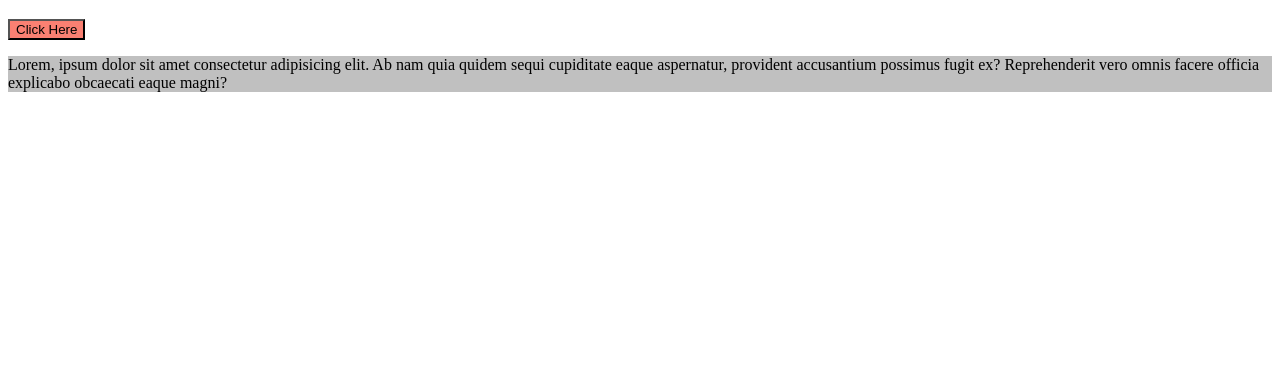
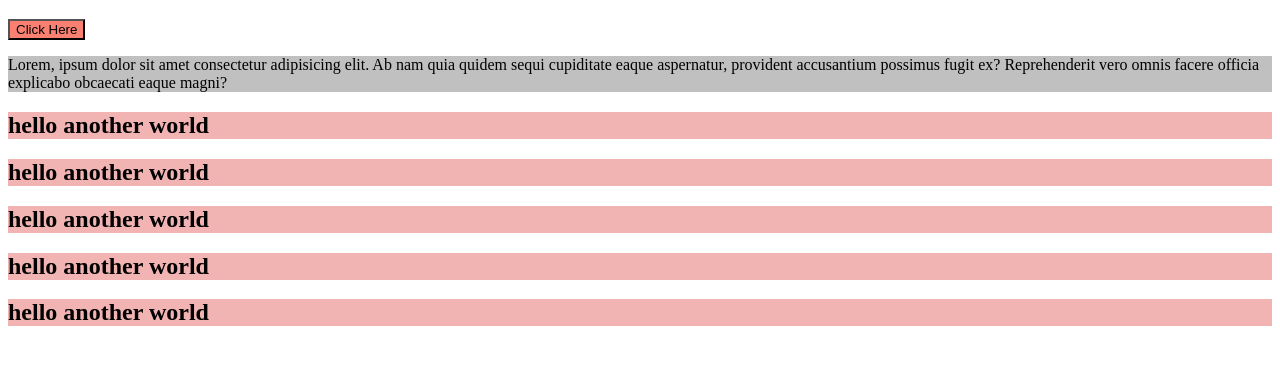
Before and after one commit to vattvichet/WebCSS, a plain HTML site: page index.html in a window 1280 px wide. Shown: the part 61-426 px from the top of the page. Drawn offline with Linux system fonts and the light colour scheme.

Commit message:
using rgb

```diff
--- a/index.html
+++ b/index.html
@@ -17,6 +17,13 @@
         provident accusantium possimus fugit ex? Reprehenderit vero omnis facere officia explicabo obcaecati eaque
         magni?</p>
 
+    <h2>hello another world</h2>
+    <h2>hello another world</h2>
+    <h2>hello another world</h2>
+    <h2>hello another world</h2>
+    <h2>hello another world</h2>
+
+
 </body>
 
 </html>
--- a/indexcss.css
+++ b/indexcss.css
@@ -10,3 +10,6 @@ button{
 p{
     background: silver;
 }
+h2{
+    background-color: rgb(242, 179, 179);
+}
```
